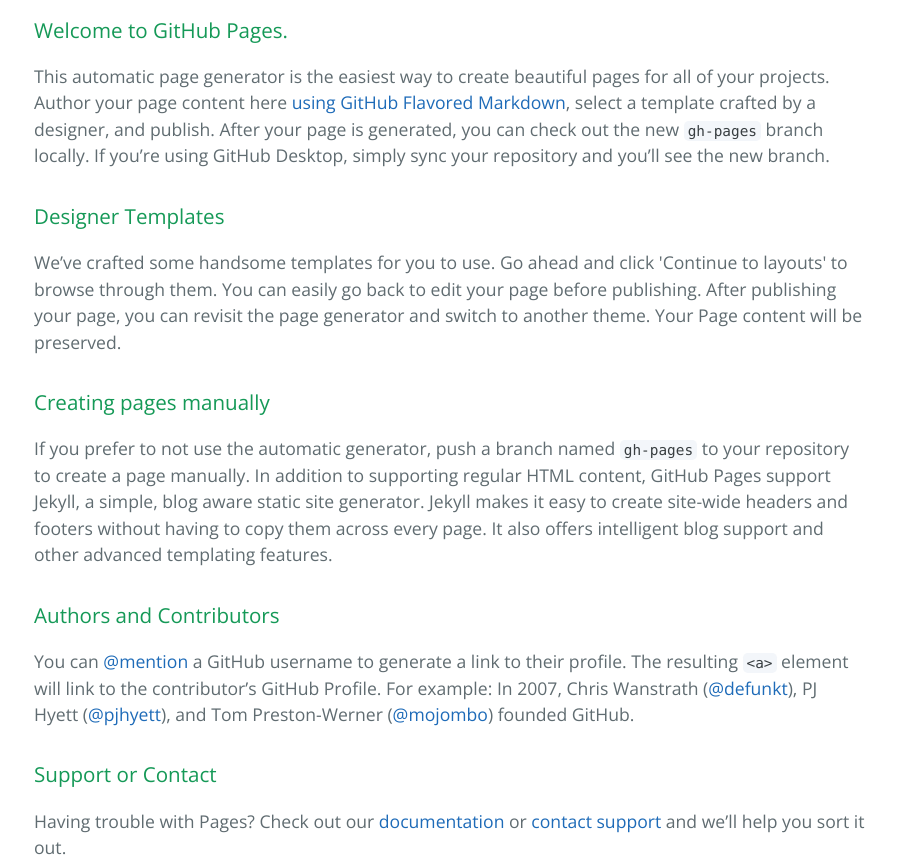
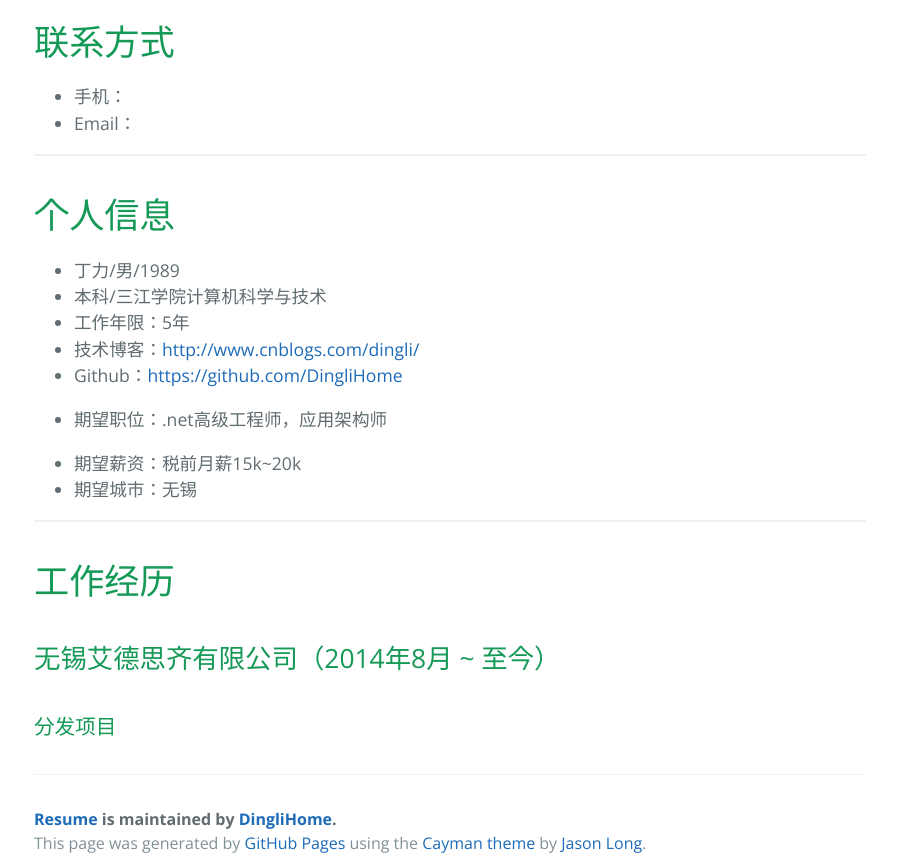
Before and after one commit to DingliHome/resume, a plain HTML site: page index.html in a window 1280 px wide. Shown: the part 400-1264 px from the top of the page, without its empty margins (190-1087 px from the left). Drawn offline with nearby package versions, Linux system fonts and the light colour scheme.

```diff
--- a/index.html
+++ b/index.html
@@ -13,39 +13,50 @@
     <section class="page-header">
       <h1 class="project-name">Resume</h1>
       <h2 class="project-tagline">个人简历</h2>
-      <a href="https://github.com/DingliHome/resume.github.com" class="btn">View on GitHub</a>
-      <a href="https://github.com/DingliHome/resume.github.com/zipball/master" class="btn">Download .zip</a>
-      <a href="https://github.com/DingliHome/resume.github.com/tarball/master" class="btn">Download .tar.gz</a>
+      <a href="https://github.com/DingliHome/resume" class="btn">View on GitHub</a>
+      <a href="https://github.com/DingliHome/resume/zipball/master" class="btn">Download .zip</a>
+      <a href="https://github.com/DingliHome/resume/tarball/master" class="btn">Download .tar.gz</a>
     </section>
 
     <section class="main-content">
-      <h3>
-<a id="welcome-to-github-pages" class="anchor" href="#welcome-to-github-pages" aria-hidden="true"><span aria-hidden="true" class="octicon octicon-link"></span></a>Welcome to GitHub Pages.</h3>
+      <h1>
+<a id="联系方式" class="anchor" href="#%E8%81%94%E7%B3%BB%E6%96%B9%E5%BC%8F" aria-hidden="true"><span aria-hidden="true" class="octicon octicon-link"></span></a>联系方式</h1>
 
-<p>This automatic page generator is the easiest way to create beautiful pages for all of your projects. Author your page content here <a href="https://guides.github.com/features/mastering-markdown/">using GitHub Flavored Markdown</a>, select a template crafted by a designer, and publish. After your page is generated, you can check out the new <code>gh-pages</code> branch locally. If you’re using GitHub Desktop, simply sync your repository and you’ll see the new branch.</p>
+<ul>
+<li>手机：</li>
+<li>Email：</li>
+</ul>
+
+<hr>
+
+<h1>
+<a id="个人信息" class="anchor" href="#%E4%B8%AA%E4%BA%BA%E4%BF%A1%E6%81%AF" aria-hidden="true"><span aria-hidden="true" class="octicon octicon-link"></span></a>个人信息</h1>
+
+<ul>
+<li>丁力/男/1989 </li>
+<li>本科/三江学院计算机科学与技术 </li>
+<li>工作年限：5年</li>
+<li>技术博客：<a href="http://www.cnblogs.com/dingli/">http://www.cnblogs.com/dingli/</a>
+</li>
+<li><p>Github：<a href="https://github.com/DingliHome">https://github.com/DingliHome</a></p></li>
+<li><p>期望职位：.net高级工程师，应用架构师</p></li>
+<li>期望薪资：税前月薪15k~20k</li>
+<li>期望城市：无锡</li>
+</ul>
+
+<hr>
+
+<h1>
+<a id="工作经历" class="anchor" href="#%E5%B7%A5%E4%BD%9C%E7%BB%8F%E5%8E%86" aria-hidden="true"><span aria-hidden="true" class="octicon octicon-link"></span></a>工作经历</h1>
+
+<h2>
+<a id="无锡艾德思齐有限公司2014年8月--至今" class="anchor" href="#%E6%97%A0%E9%94%A1%E8%89%BE%E5%BE%B7%E6%80%9D%E9%BD%90%E6%9C%89%E9%99%90%E5%85%AC%E5%8F%B82014%E5%B9%B48%E6%9C%88--%E8%87%B3%E4%BB%8A" aria-hidden="true"><span aria-hidden="true" class="octicon octicon-link"></span></a>无锡艾德思齐有限公司（2014年8月 ~ 至今）</h2>
 
 <h3>
-<a id="designer-templates" class="anchor" href="#designer-templates" aria-hidden="true"><span aria-hidden="true" class="octicon octicon-link"></span></a>Designer Templates</h3>
-
-<p>We’ve crafted some handsome templates for you to use. Go ahead and click 'Continue to layouts' to browse through them. You can easily go back to edit your page before publishing. After publishing your page, you can revisit the page generator and switch to another theme. Your Page content will be preserved.</p>
-
-<h3>
-<a id="creating-pages-manually" class="anchor" href="#creating-pages-manually" aria-hidden="true"><span aria-hidden="true" class="octicon octicon-link"></span></a>Creating pages manually</h3>
-
-<p>If you prefer to not use the automatic generator, push a branch named <code>gh-pages</code> to your repository to create a page manually. In addition to supporting regular HTML content, GitHub Pages support Jekyll, a simple, blog aware static site generator. Jekyll makes it easy to create site-wide headers and footers without having to copy them across every page. It also offers intelligent blog support and other advanced templating features.</p>
-
-<h3>
-<a id="authors-and-contributors" class="anchor" href="#authors-and-contributors" aria-hidden="true"><span aria-hidden="true" class="octicon octicon-link"></span></a>Authors and Contributors</h3>
-
-<p>You can <a href="https://help.github.com/articles/basic-writing-and-formatting-syntax/#mentioning-users-and-teams" class="user-mention">@mention</a> a GitHub username to generate a link to their profile. The resulting <code>&lt;a&gt;</code> element will link to the contributor’s GitHub Profile. For example: In 2007, Chris Wanstrath (<a href="https://github.com/defunkt" class="user-mention">@defunkt</a>), PJ Hyett (<a href="https://github.com/pjhyett" class="user-mention">@pjhyett</a>), and Tom Preston-Werner (<a href="https://github.com/mojombo" class="user-mention">@mojombo</a>) founded GitHub.</p>
-
-<h3>
-<a id="support-or-contact" class="anchor" href="#support-or-contact" aria-hidden="true"><span aria-hidden="true" class="octicon octicon-link"></span></a>Support or Contact</h3>
-
-<p>Having trouble with Pages? Check out our <a href="https://help.github.com/pages">documentation</a> or <a href="https://github.com/contact">contact support</a> and we’ll help you sort it out.</p>
+<a id="分发项目" class="anchor" href="#%E5%88%86%E5%8F%91%E9%A1%B9%E7%9B%AE" aria-hidden="true"><span aria-hidden="true" class="octicon octicon-link"></span></a>分发项目</h3>
 
       <footer class="site-footer">
-        <span class="site-footer-owner"><a href="https://github.com/DingliHome/resume.github.com">Resume</a> is maintained by <a href="https://github.com/DingliHome">DingliHome</a>.</span>
+        <span class="site-footer-owner"><a href="https://github.com/DingliHome/resume">Resume</a> is maintained by <a href="https://github.com/DingliHome">DingliHome</a>.</span>
 
         <span class="site-footer-credits">This page was generated by <a href="https://pages.github.com">GitHub Pages</a> using the <a href="https://github.com/jasonlong/cayman-theme">Cayman theme</a> by <a href="https://twitter.com/jasonlong">Jason Long</a>.</span>
       </footer>
```
Also changed, not shown: params.json (+1 -1 lines).
